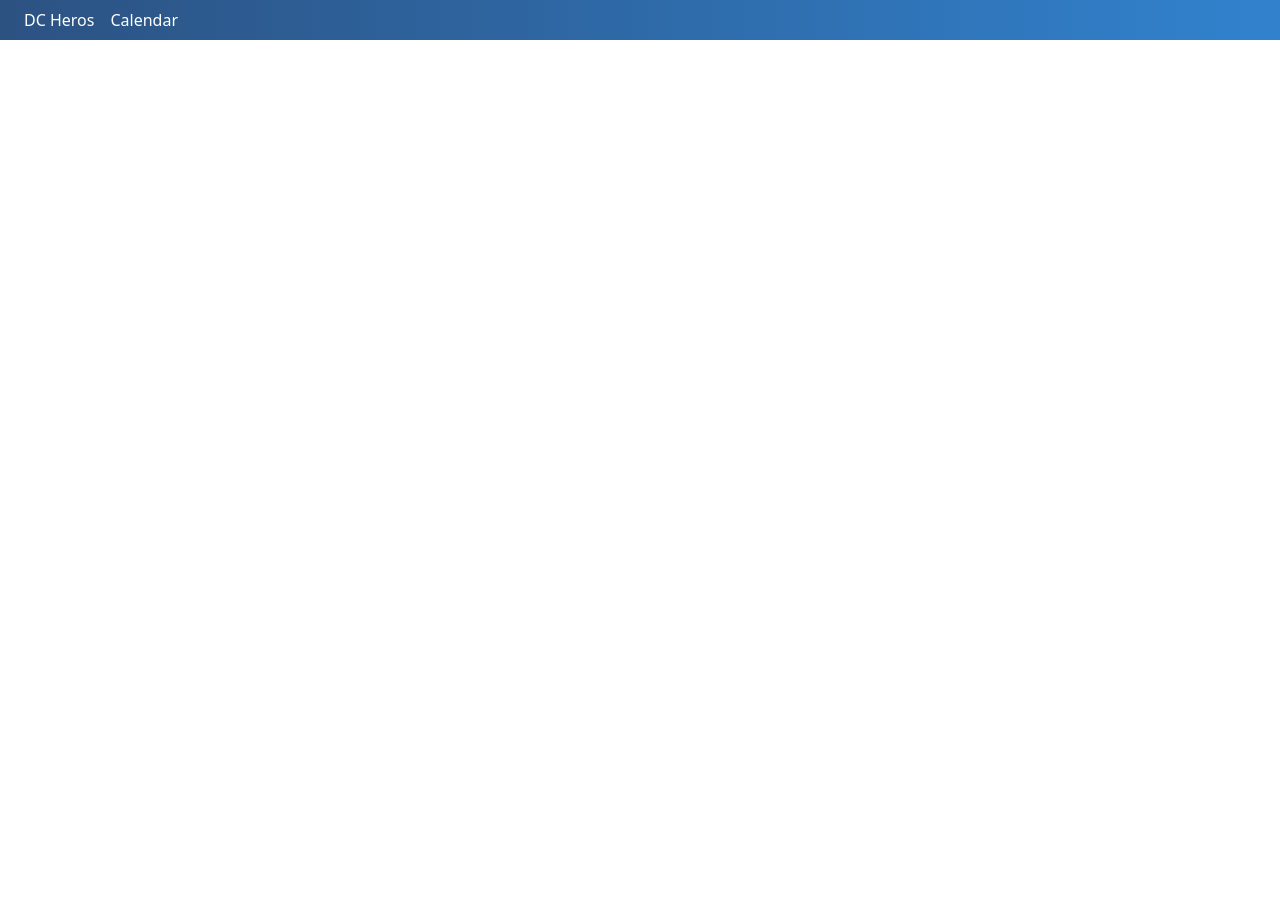
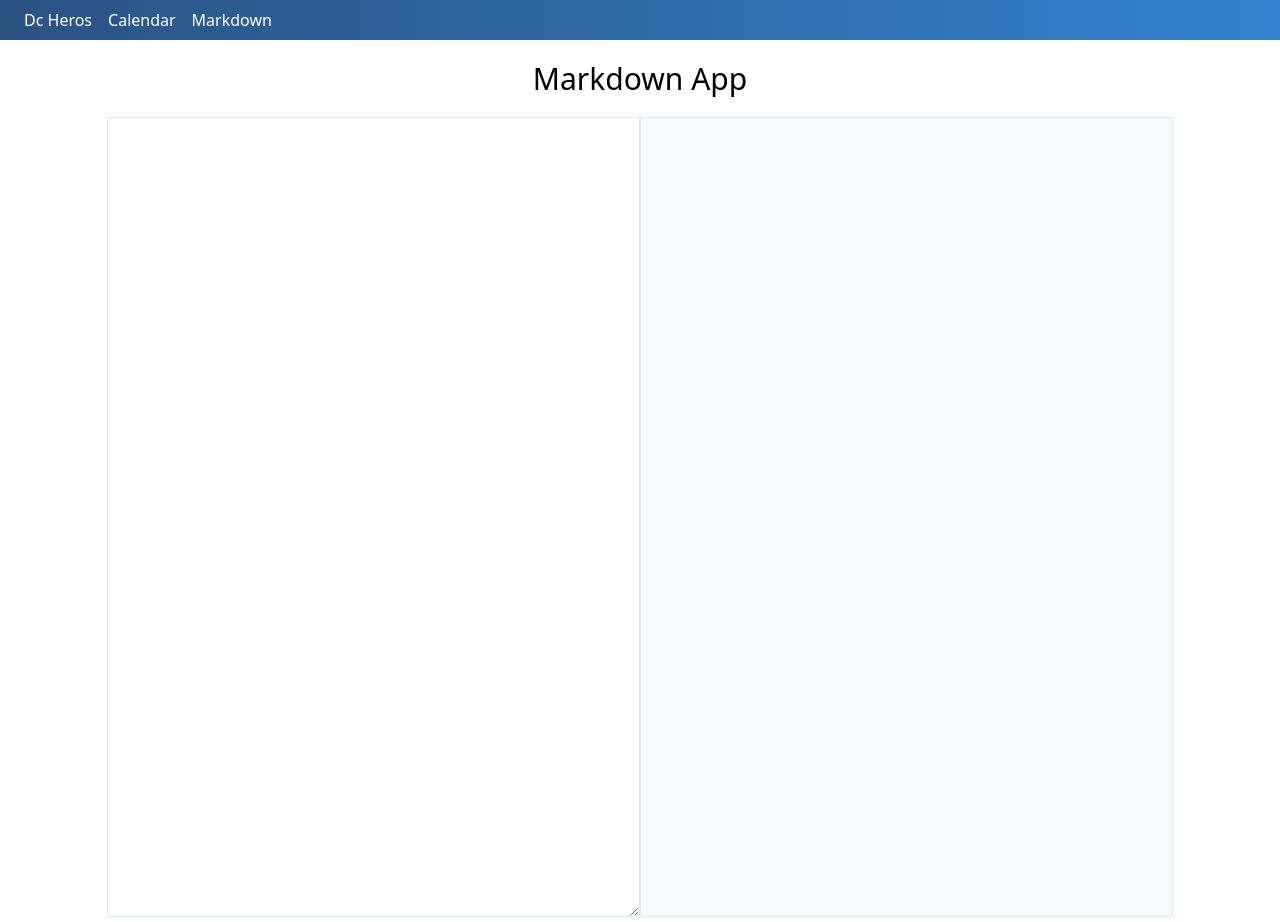
Before and after one commit to vincentGuegan/vue3FullCourse, a Vue app: page /markdown in a window 1280 px wide. Before the commit this address had no page. Before the commit the page ends 800 px from the top, so only its background shows below. Built offline with nearby package versions, Linux system fonts and the light colour scheme.

Commit message:
add of a markdown working with a mixin

```diff
--- a/package.json
+++ b/package.json
@@ -9,6 +9,7 @@
   },
   "dependencies": {
     "core-js": "^3.6.5",
+    "marked": "^1.2.4",
     "tailwindcss": "^1.9.6",
     "vue": "^3.0.0",
     "vue-router": "^4.0.0-rc.2"
--- a/src/components/AppHeader.vue
+++ b/src/components/AppHeader.vue
@@ -1,13 +1,22 @@
 <template>
   <nav class="w-full bg-gradient-to-r from-blue-800 to-blue-600 text-white px-4 py-2">
-      <router-link class="mx-2" to="/dc-heros">DC Heros</router-link>
-      <router-link class="mx-2" to="/calendar">Calendar</router-link>
+      <router-link v-for="item in list" :key="item.to"
+      class="mx-2" :to="item.to">{{ item.title }}</router-link>
+
   </nav>
 </template>
 
 <script>
 export default {
-
+  data(){
+    return {
+      list:[
+        {title: "Dc Heros", to:"/dc-heros"},
+        {title: "Calendar", to:"/calendar"},
+        {title: "Markdown", to:"/markdown"}
+      ]
+    }
+  }
 }
 </script>
 
--- /dev/null
+++ b/src/pages/Markdown.vue
@@ -0,0 +1,40 @@
+<template>
+    <div class="flex flex-wrap w-full">
+        <h1 class="w-full text-center text-3xl my-4">Markdown App</h1>
+        <section class="flex m-auto w-10/12 h-screen">
+            <article class="w-1/2 border">
+                <textarea class="w-full h-full" :value="text"
+                @input="update"></textarea>
+            </article>
+            <article class="w-1/2 border bg-gray-100" v-html="markedText"></article>
+    </section>
+    </div>
+</template>
+
+<script>
+import marked from "marked";
+import debounce from "../utilities/mixins/debounce";
+export default {
+    mixins: [debounce],
+    data() {
+        return {
+            text: "",
+        }
+    },
+    computed: {
+        markedText(){
+            return marked(this.text);
+        },
+    },
+    methods:{
+        update(e){
+            const task = () => (this.text = e.target.value);
+            this.debounce(task, 500);
+        },
+    }
+}
+</script>
+
+<style>
+
+</style>
--- a/src/router.js
+++ b/src/router.js
@@ -1,12 +1,14 @@
 import { createRouter, createWebHistory } from 'vue-router';
+import Home from './pages/Home'
 import DcHeros from './pages/DcHeros'
 import Calendar from './pages/Calendar'
-import Home from './pages/Home'
+import Markdown from './pages/Markdown'
 
 const routes = [
+    {path: '/', component:Home},
     {path:'/dc-heros', component:DcHeros},
     {path: '/calendar', component:Calendar},
-    {path: '/', component:Home},
+    {path: '/markdown', component:Markdown},
 ];
 
 const router = createRouter({
--- /dev/null
+++ b/src/utilities/mixins/debounce.js
@@ -0,0 +1,13 @@
+export default {
+    data() {
+        return {
+            timeout: "",
+        };
+    },
+    methods: {
+        debounce(func, wait = 1000) {
+            clearTimeout(this.timeout);
+            this.timeout = setTimeout(func, wait);
+        },
+    },
+};
```
Also changed, not shown: 1 other file (tests, documents, lock files or other folders).
